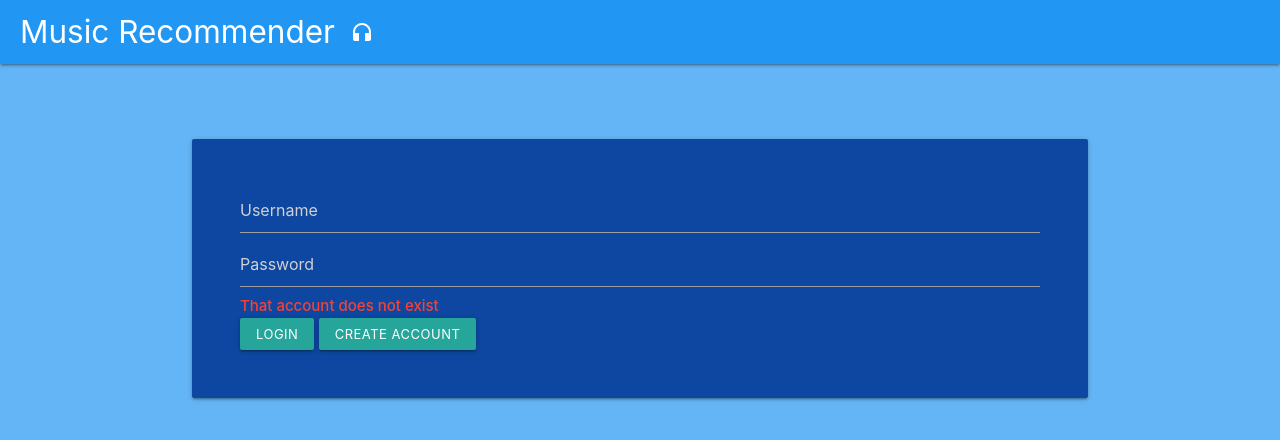
After one commit to malikj2000/cs4111-projectpart3, a Flask app: page /landing_fail in a window 1280 px wide. The commit adds this page. Shown: the top 440 px of the page. Run offline with Flask 2, Linux system fonts and the light colour scheme; parts of the project's set-up code (start-up, migrations or seed data) failed here and were passed over.

Commit message:
login features added

```diff
--- a/server.py
+++ b/server.py
@@ -22,12 +22,12 @@ engine = create_engine(DATABASEURI)
 
 # Example of running queries in your database
 
-engine.execute("""CREATE TABLE IF NOT EXISTS test (
-  id serial,
-  name text
-);""")
-engine.execute(
-    """INSERT INTO test(name) VALUES ('grace hopper'), ('alan turing'), ('ada lovelace');""")
+# engine.execute("""CREATE TABLE IF NOT EXISTS test (
+#   id serial,
+#   name text
+# );""")
+# engine.execute(
+#     """INSERT INTO test(name) VALUES ('grace hopper'), ('alan turing'), ('ada lovelace');""")
 
 
 @app.before_request
@@ -126,22 +126,57 @@ def index():
     #
     return render_template("index.html", **context)
 
-#
-# This is an example of a different path.  You can see it at:
-#
-#     localhost:8111/another
-#
-# Notice that the function name is another() rather than index()
-# The functions for each app.route need to have different names
-#
-
 
 @app.route('/landing')
-def another():
+def landing():
     return render_template("landing.html")
+
+@app.route('/landing_fail')
+def landing_fail():
+    return render_template("landing_fail.html")
+
+@app.route('/create_account')
+def create_account():
+    return render_template("create_account.html")
+
+@app.route('/survey_page.html')
+def survey_page():
+    return render_template("survey_page.html")
+
+@app.route('/profile_main.html')
+def profile_main():
+    return render_template("profile_main.html")
 
 # Example of adding new data to the database
 
+@app.route('/login', methods=['POST'])
+def login():
+    email = request.form['email']
+    password = request.form['password']
+    print("logging in {} {}".format(email, password))
+    cursor = g.conn.execute("SELECT * FROM users WHERE email = %s", email)
+    if cursor.rowcount == 0:
+        print("no user found")
+        return redirect("landing_fail")
+    else:
+        print("user found")
+        for result in cursor:
+            if result['user_password'] == password:
+                print("password correct")
+                #get user id
+                user_id = result['user_id']
+                #check if the user has done survey
+                cursor = g.conn.execute("SELECT * FROM inputs WHERE user_id = %s", user_id)
+                if cursor.rowcount == 0:
+                    print("survey done")
+                    return render_template("profile_main.html", user_id=user_id)
+                else:
+                    print("survey not done")
+                    return render_template("survey_page.html", user_id=user_id)
+            else:
+                print("password incorrect")
+                return render_template("landing_fail.html")
+    return redirect('/')
 
 @app.route('/add', methods=['POST'])
 def add():
@@ -159,18 +194,6 @@ if __name__ == "__main__":
     @click.argument('HOST', default='0.0.0.0')
     @click.argument('PORT', default=8111, type=int)
     def run(debug, threaded, host, port):
-        """
-        This function handles command line parameters.
-        Run the server using:
-
-            python server.py
-
-        Show the help text using:
-
-            python server.py --help
-
-        """
-
         HOST, PORT = host, port
         print("running on %s:%d" % (HOST, PORT))
         app.run(host=HOST, port=PORT, debug=debug, threaded=threaded)
--- a/templates/index.html
+++ b/templates/index.html
@@ -1,6 +1,6 @@
 <html>
 <style>
-    body{
+  body {
     font-size: 15pt;
     font-family: arial;
   }
--- /dev/null
+++ b/templates/landing_fail.html
@@ -0,0 +1,43 @@
+<!DOCTYPE html>
+<html>
+
+<head>
+    <meta charset="utf-8">
+    <meta http-equiv="X-UA-Compatible" content="IE=edge">
+    <title></title>
+    <meta name="description" content="">
+    <meta name="viewport" content="width=device-width, initial-scale=1">
+    <link rel="stylesheet" href="https://cdnjs.cloudflare.com/ajax/libs/materialize/1.0.0/css/materialize.min.css">
+    <link href="https://fonts.googleapis.com/icon?family=Material+Icons" rel="stylesheet" />
+</head>
+<style>
+
+</style>
+
+<body class="blue lighten-2 white-text">
+    <nav>
+        <div class="nav-wrapper blue">
+            <a class="brand-logo" style="padding-left: 20px"><i class="material-icons right">headphones</i>Music
+                Recommender</a>
+        </div>
+    </nav>
+    <div class="container">
+        <div style="margin-top: 5rem" class="card blue darken-4">
+            <div class="card-content">
+                <form class="card-content">
+
+                    <input type="text" name="username" placeholder="Username">
+                    <input type="password" name="password" placeholder="Password">
+                    <strong class="red-text accent-1">That account does not exist</strong></br>
+
+
+                    <input class="waves-effect waves-light btn-small" type="submit" value="Login"></input>
+                    <a class="waves-effect waves-light btn-small" href="create_account">Create
+                        Account</a>
+                </form>
+            </div>
+        </div>
+
+</body>
+
+</html>
```
Also changed, not shown: templates/landing.html (+10 -12 lines), templates/profile_main.html (+9 -11 lines). Lines whose indentation alone changed are shown as unchanged.
